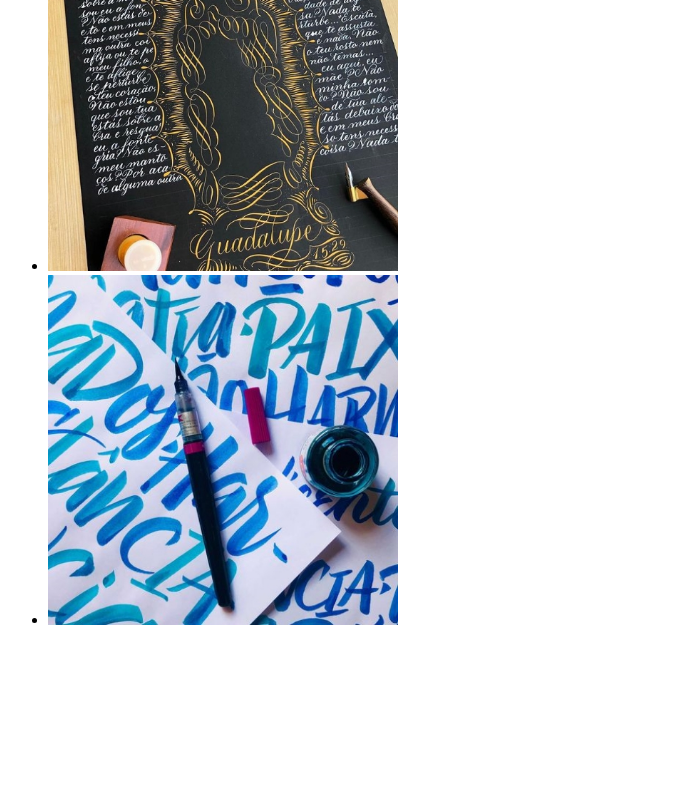
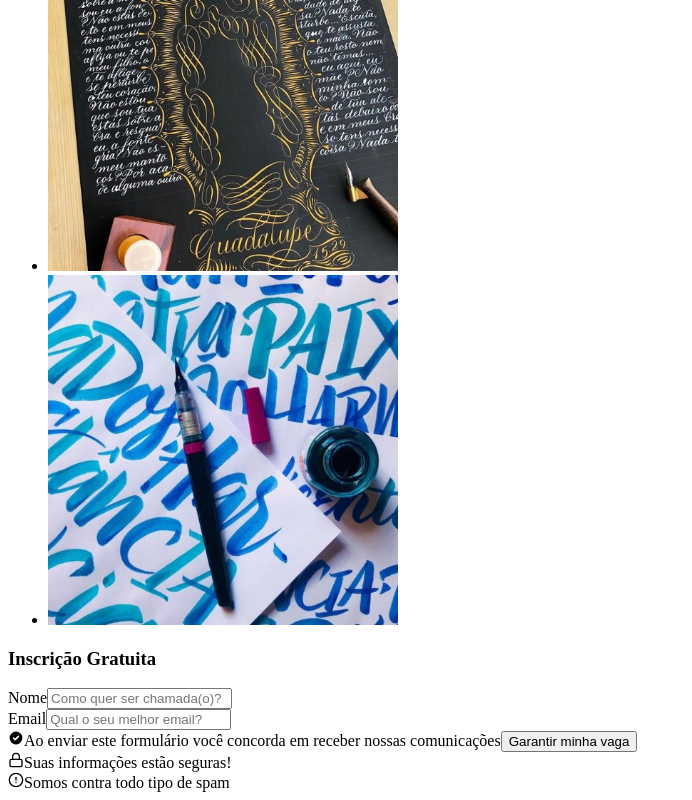
Before and after one commit to scodeler/semana-caligrafia, a Next.js app: page / in a window 1280 px wide. Shown: the part 4302-5102 px from the top of the page, without its empty margins (0-692 px from the left). Before the commit the page ends 4947 px from the top, so only its background shows below. Built offline with nearby package versions, Linux system fonts and the light colour scheme; a web font is replaced by a local one.

Commit message:
feat: add bottom form html structure

```diff
--- a/templates/semana/index.jsx
+++ b/templates/semana/index.jsx
@@ -4,6 +4,7 @@ import Profile from './parts/Profile'
 import Video from './parts/Video'
 import Professor from './parts/Professor'
 import Projects from './parts/Projects'
+import FormBottom from './parts/FormBottom'
 
 const Semana = () => {
   return (
@@ -16,6 +17,7 @@ const Semana = () => {
       <Video />
       <Professor />
       <Projects />
+      <FormBottom />
     </>
   )
 }
--- /dev/null
+++ b/templates/semana/parts/FormBottom.jsx
@@ -0,0 +1,17 @@
+import SubscribeForm from './SubscribeForm'
+
+const FormBottom = () => {
+  return (
+    <section className='formBottom'>
+      <div className='container'>
+        <div className='formBottom-box'>
+          <div className='formBottom-form'>
+            <SubscribeForm />
+          </div>
+        </div>
+      </div>
+    </section>
+  )
+}
+
+export default FormBottom
```
